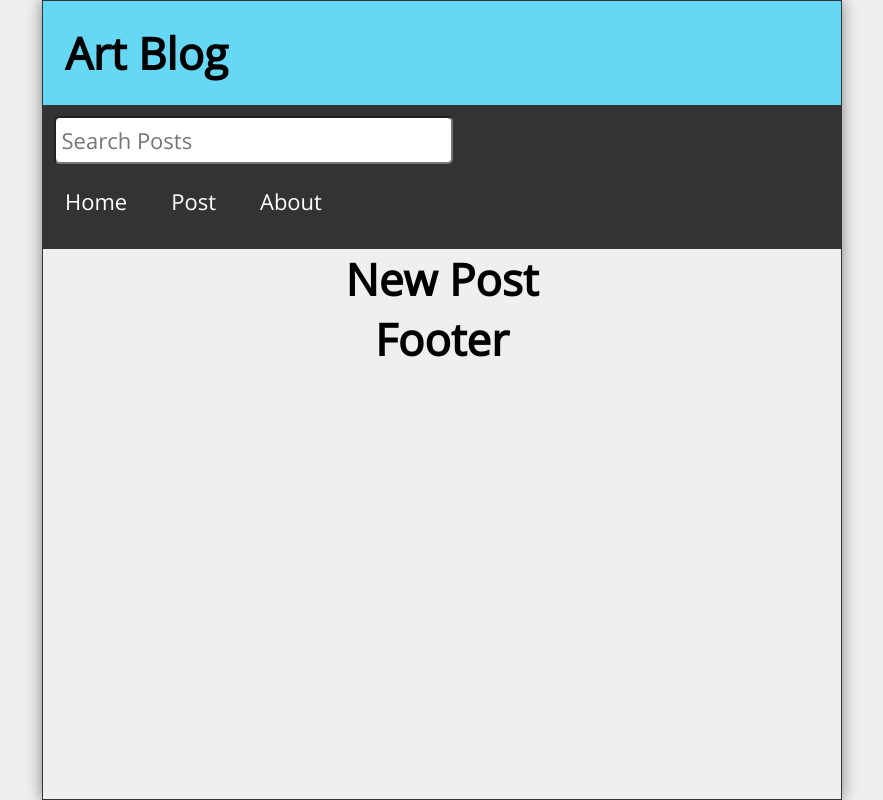
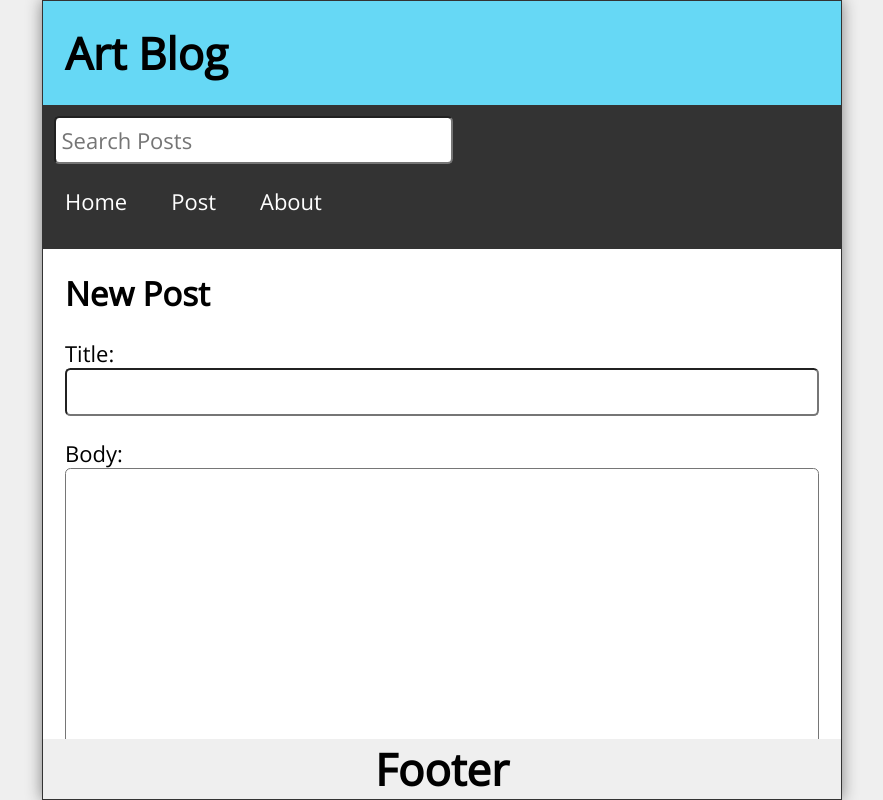
Before and after one commit to nandani-nikita/react-router-blog, a React (Create React App) app: page /post in a window 1280 px wide. Shown: the whole page, without its empty margins (198-1081 px from the left). Built offline with nearby package versions, Linux system fonts and the light colour scheme; the HTML template or start-up script is replaced by a standard one.

Commit message:
Add Posts

```diff
--- a/src/App.js
+++ b/src/App.js
@@ -41,10 +41,24 @@ function App() {
 
   const [search, setSearch] = useState('');
   const [searchResults, setSearchResults] = useState([]);
+  const [postTitle, setPostTitle] = useState('');
+  const [postBody, setPostBody] = useState('');
   const navigate = useNavigate();
 
-  const handleDelete = async(id) => {
-    const postsList = posts.filter(post=>post.id!==id);
+  const handleSubmit = async (e) => {
+    e.preventDefault();
+    const id = posts.length ? posts[posts.length - 1].id + 1 : 1;
+    const date = (new Date(Date.now())).toDateString();
+    const newPost = { id: id, title: postTitle, date: date, body: postBody };
+    const allPosts = [...posts, newPost];
+    setPosts(allPosts);
+    setPostTitle('');
+    setPostBody('');
+    navigate('/');
+  }
+
+  const handleDelete = async (id) => {
+    const postsList = posts.filter(post => post.id !== id);
     setPosts(postsList);
     navigate('/about');
 
@@ -61,7 +75,7 @@ function App() {
       <Routes >
         <Route exact path='/' element={<Home posts={posts} />} />
 
-        <Route path='post' element={<NewPost />} />
+        <Route path='post' element={<NewPost handleSubmit={handleSubmit} postTitle={postTitle} setPostTitle={setPostTitle} postBody={postBody} setPostBody={setPostBody} />} />
 
         <Route path='post/:id' element={<PostPage posts={posts} handleDelete={handleDelete} />} />
 
--- a/src/NewPost.js
+++ b/src/NewPost.js
@@ -1,9 +1,28 @@
 import React from 'react';
 
-const NewPost = () => {
+const NewPost = ({
+  handleSubmit, postTitle, setPostTitle, postBody, setPostBody
+}) => {
   return (
-    <main>
-      <h1>New Post</h1>
+    <main className='NewPost'>
+      <h2>New Post</h2>
+      <form className='newPostForm' onSubmit={handleSubmit} >
+        <label htmlFor='postTitle'>Title:</label>
+        <input
+          id="postTitle"
+          type="text"
+          required
+          value={postTitle}
+          onChange={(e) => setPostTitle(e.target.value)} />
+
+        <label htmlFor='postBody'>Body:</label>
+        <textarea
+          id="postBody"
+          required
+          value={postBody}
+          onChange={(e) => setPostBody(e.target.value)} />
+        <button type='submit'>Submit</button>
+      </form>
     </main>
   )
 }
```
